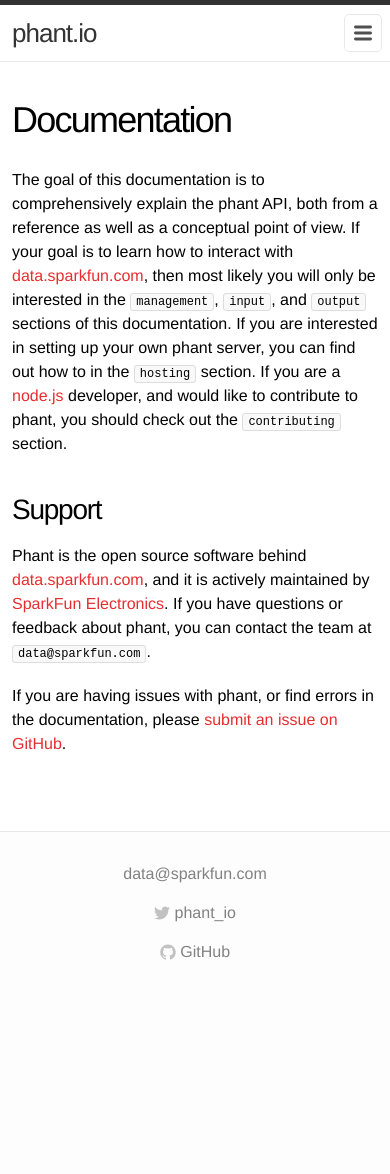
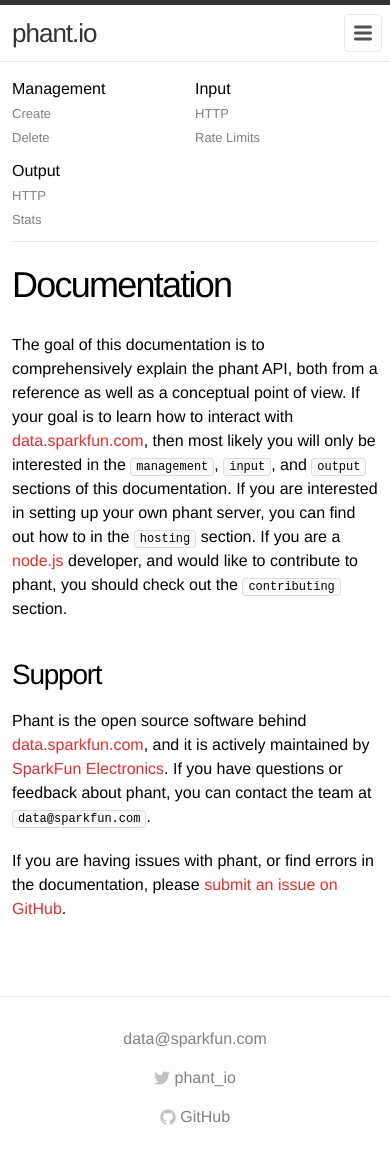
Before and after one commit to sparkfun/phant-docs, a Jekyll site: the page built from docs/index.md, in a window 390 px wide. Built offline with Jekyll 4.4.1, drawn with Linux system fonts in a browser that asks for light colours; before the commit the page ends 1009 px from its top, so only the background shows below that.

Commit message:
better mobile doc nav

```diff
--- a/_layouts/docs.html
+++ b/_layouts/docs.html
@@ -7,6 +7,8 @@ layout: default
   <div class="docs-col-1">
 
     <div class="toc">
+
+      <div class="section">
         <h5>Management</h5>
         <ul>
           {% for page in site.pages %}
@@ -15,6 +17,9 @@ layout: default
             {% endif %}
           {% endfor %}
         </ul>
+      </div>
+
+      <div class="section">
         <h5>Input</h5>
         <ul>
           {% for page in site.pages %}
@@ -23,6 +28,9 @@ layout: default
             {% endif %}
           {% endfor %}
         </ul>
+      </div>
+
+      <div class="section">
         <h5>Output</h5>
         <ul>
           {% for page in site.pages %}
@@ -31,6 +39,8 @@ layout: default
             {% endif %}
           {% endfor %}
         </ul>
+      </div>
+
     </div>
 
   </div>
--- a/css/main.css
+++ b/css/main.css
@@ -451,8 +451,25 @@ div.url .DELETE {
   .home .logo img { width: 300px; }
   .home h1 { display: none; }
 
+  .docs {
+    margin-top: -15px;
+  }
+
   .docs .docs-col-1 {
-    display: none;
+    float: left;
+    width: 100%;
+    margin-right: 0px;
+    border-bottom: 1px solid #e8e8e8;
+  }
+  .docs .docs-col-1 .toc {
+    padding-top: 0px;
+    padding-bottom: 30px;
+  }
+
+  .docs .docs-col-1 .toc .section {
+    float: left;
+    width: 50%;
+    margin-bottom: 10px;
   }
 
   .docs .docs-col-2 {
```
Lines whose indentation alone changed are shown as unchanged.
